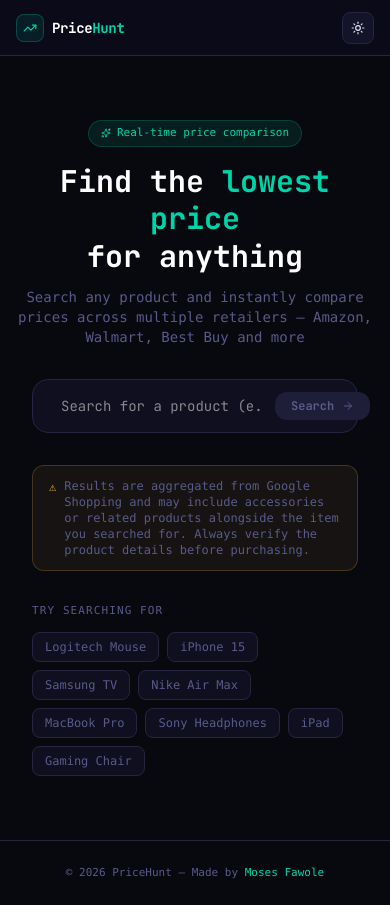
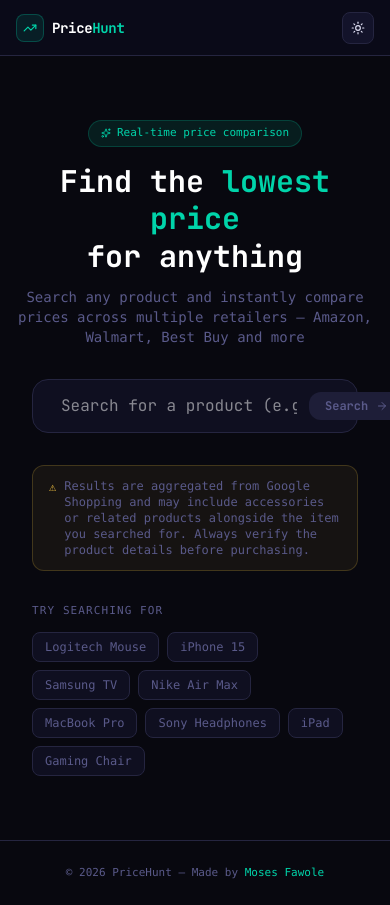
Before and after one commit to mosesfawole/price-hunt, a Next.js app: page /search in a window 390 px wide. Built offline with nearby package versions, Linux system fonts and the light colour scheme.

Commit message:
fix searchbar on mobile

```diff
--- a/app/search/page.tsx
+++ b/app/search/page.tsx
@@ -74,7 +74,7 @@ export default function SearchPage() {
             </div>
 
             {/* Search bar */}
-            <div className="w-full max-w-2xl px-4 animate-slide-up">
+            <div className="w-full max-w-3xl px-4 animate-slide-up">
               <SearchBar />
             </div>
             {/* Disclaimer */}
--- a/components/ui/SearchBar.tsx
+++ b/components/ui/SearchBar.tsx
@@ -27,7 +27,7 @@ export default function SearchBar() {
   const showHistory = focused && history.length > 0 && !query.trim();
 
   return (
-    <div className="relative w-full max-w-2xl mx-auto">
+    <div className="relative w-full max-w-3xl mx-auto">
       <form onSubmit={handleSubmit}>
         <div
           className="flex items-center gap-3 rounded-2xl px-4 py-3 transition-all"
@@ -50,7 +50,7 @@ export default function SearchBar() {
             onChange={(e) => setQuery(e.target.value)}
             onFocus={() => setFocused(true)}
             onBlur={() => setTimeout(() => setFocused(false), 150)}
-            className="flex-1 bg-transparent outline-none text-sm"
+            className="flex-1 bg-transparent outline-none text-base md:text-sm"
             style={{ color: isDark ? "#ffffff" : "#1a1a2e" }}
           />
 
```
